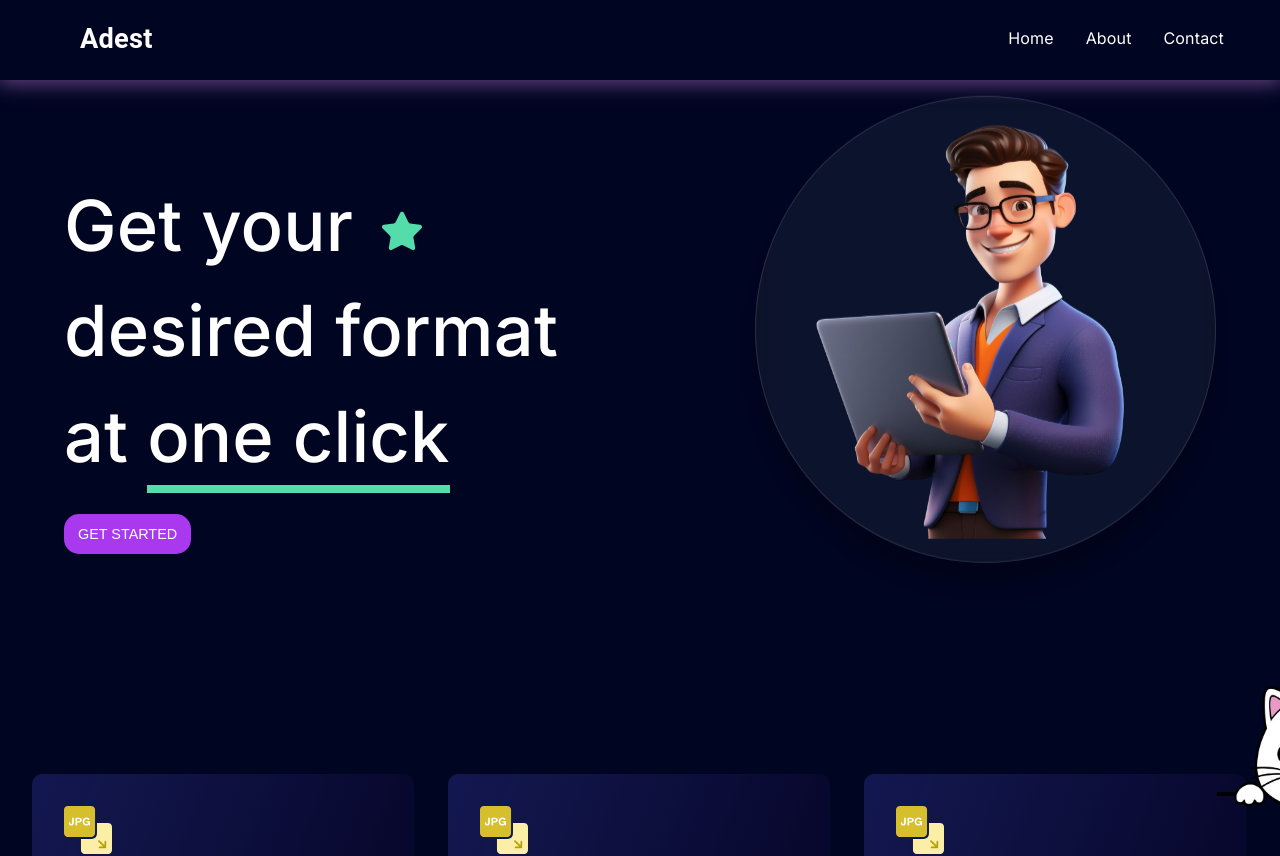
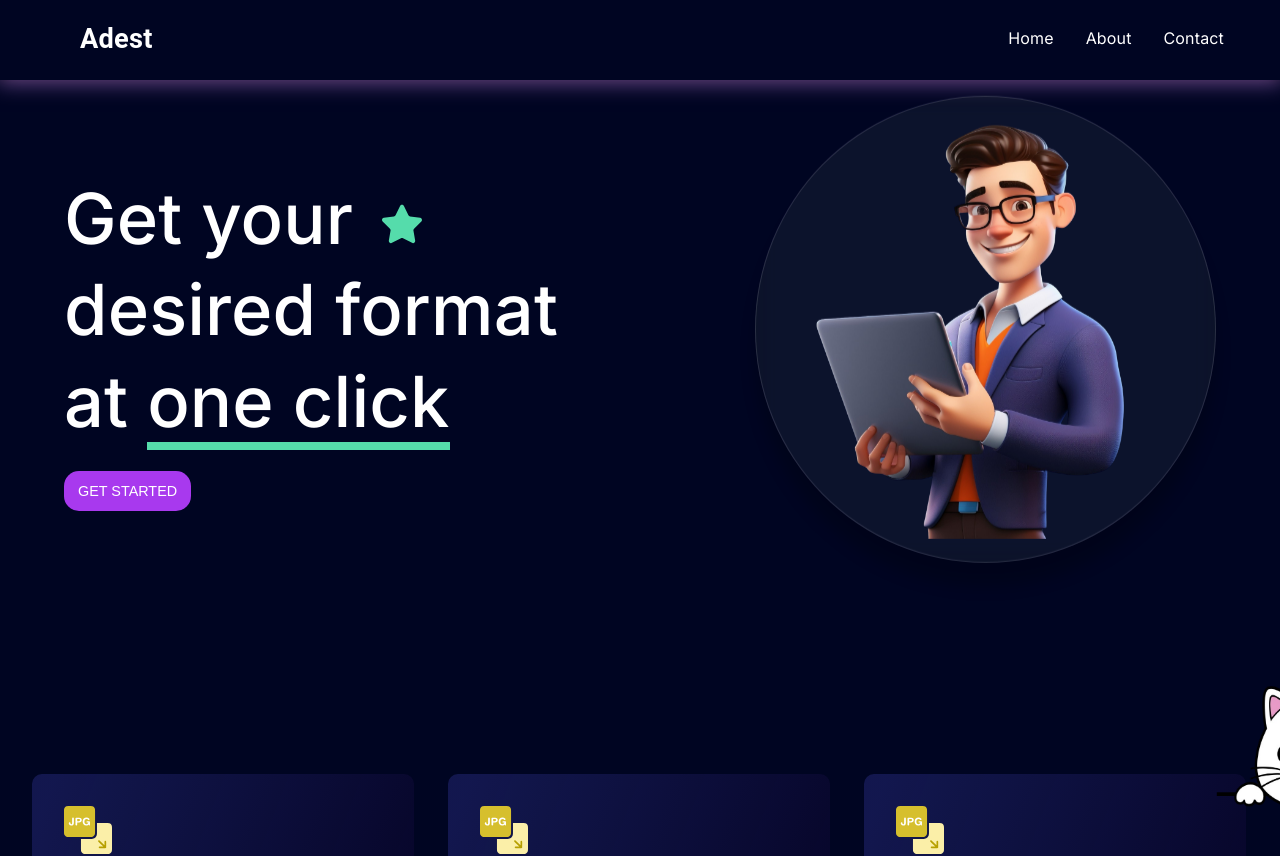
Before and after one commit to AmanApT/adest, a Next.js app: page / in a window 1280 px wide. Shown: the top 856 px of the page. Built offline with nearby package versions, Linux system fonts and the light colour scheme.

Commit message:
line-height

```diff
--- a/components/landingpage/Hero.css
+++ b/components/landingpage/Hero.css
@@ -9,6 +9,7 @@
 }
 .hero-section-heading {
   font-size: 4.4rem;
+  line-height: 1.3;
   font-weight: 500;
   color: var(--text-color);
 }
```
